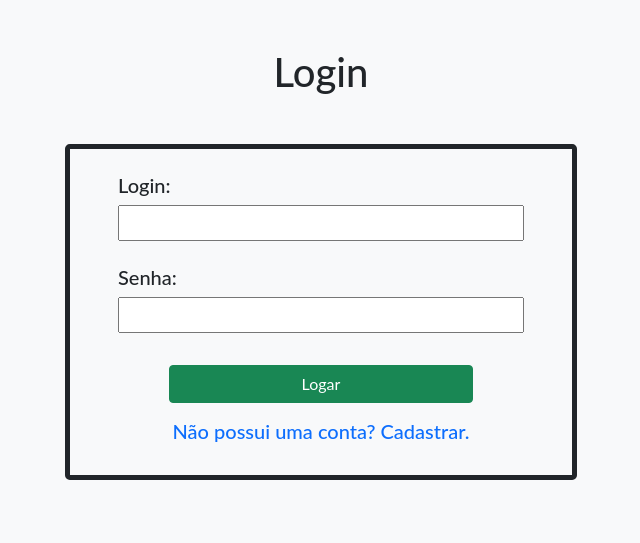
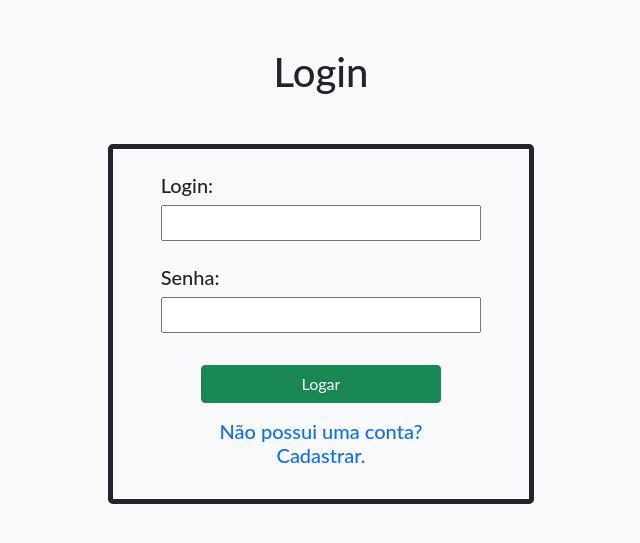
Before and after one commit to VictorHSSouza/InstantService, a PHP site: page / in a window 1280 px wide. Shown: the top 543 px of the page, without its empty margins (319-959 px from the left). Run offline with PHP 8.4, Linux system fonts and the light colour scheme; some web fonts are replaced.

Commit message:
Alteração detalhes

```diff
--- a/cadastrar.php
+++ b/cadastrar.php
@@ -39,10 +39,10 @@ if($_POST) {
 
     </head>
     <body class="bg-light">
-        <div class="m-0 p-0 text-center my-5">
+        <div class="m-0 p-0 text-center my-5 row">
             <h1 class="mb-5">Cadastro de Usuário</h1>
 
-            <form action="<?=$_SERVER['PHP_SELF']?>" method="POST" class="row container w-40 m-auto py-2 h5 border px-5 border-5 rounded-3 border-dark">
+            <form action="<?=$_SERVER['PHP_SELF']?>" method="POST" class="row container col col-sm-4 col-11 m-auto py-2 h5 border px-5 border-5 rounded-3 border-dark">
                 <div id="cad1" class="p-0">
                     <div class="mt-3 mb-3 col-12 mx-auto row p-0">
                         <label for="nome" class="col mb-2 p-0 my-auto text-start">Nome:</label>
--- a/index.php
+++ b/index.php
@@ -40,9 +40,9 @@ if($_POST) {
 
     </head>
     <body class="bg-light">
-        <div class="m-0 p-0 text-center my-5">
+        <div class="m-0 p-0 text-center my-5 row">
             <h1 class="mb-5">Login</h1>
-            <form action="<?=$_SERVER['PHP_SELF']?>" method="POST" class="row container w-40 m-auto py-2 h5 border px-5  border-5 rounded-3 border-dark">
+            <form action="<?=$_SERVER['PHP_SELF']?>" method="POST" class="row container col col-sm-4 col-11 m-auto py-2 h5 border px-5  border-5 rounded-3 border-dark">
                 <div class="mt-3 mb-3 col-12 mx-auto row p-0">
                     <label for="login" class="col mb-2 p-0 my-auto text-start">Login:</label>
                     <input type="text" id="login" name="login" class="col-12 p-1" required>
--- a/tarefas.txt
+++ b/tarefas.txt
@@ -29,6 +29,8 @@ cadastro_profissional.php:
         anexar arquivo do curriculo
         habilitar cadastro apenas se o proficional possuir alguma habilidade
 
+    colocar botão para anexar foto
+
     mudar consulta para:
         SELECT IFNULL(P.ID_HABILIDADE,0) AS HABILIDADES
         FROM habilidades H
```
